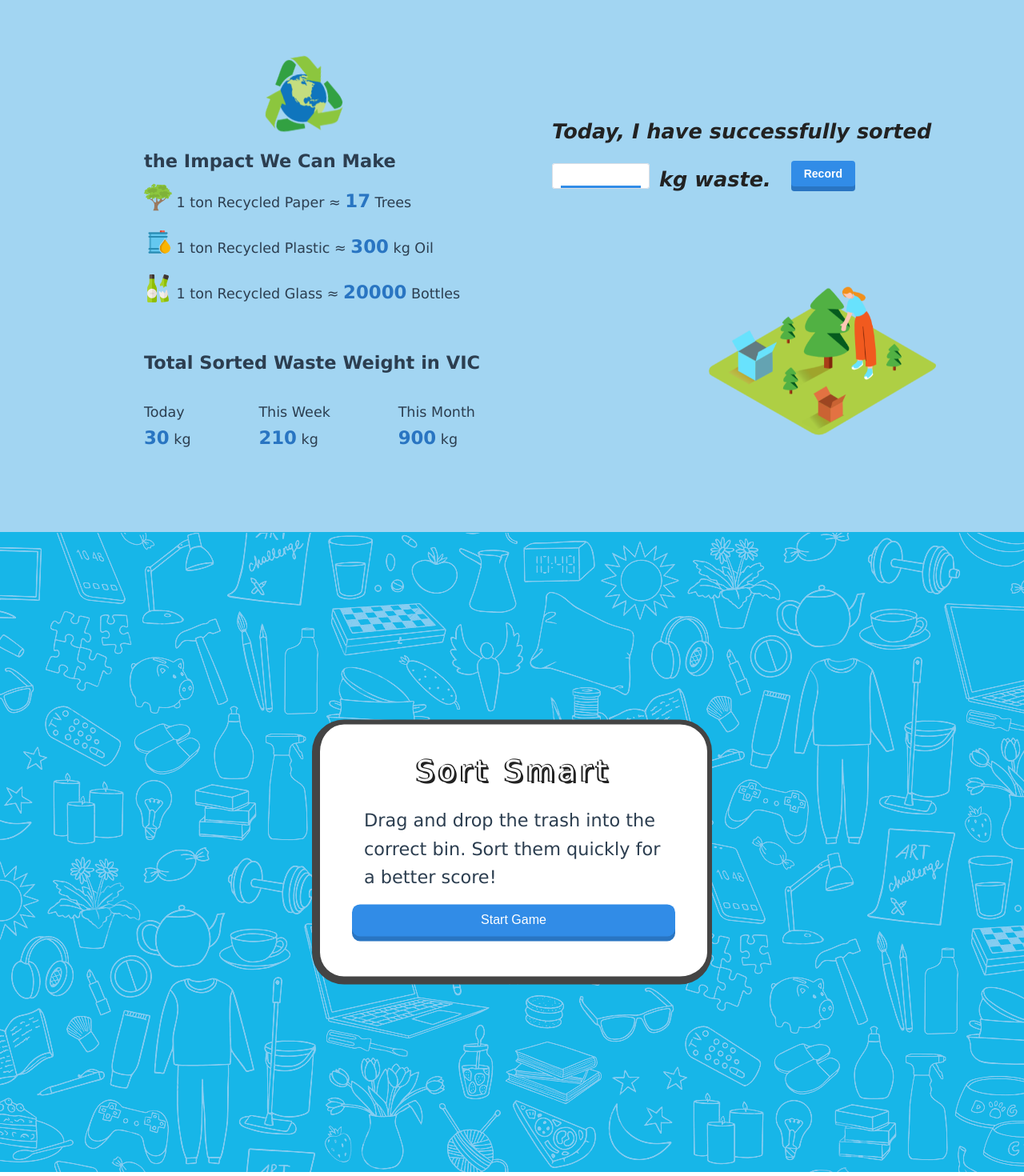
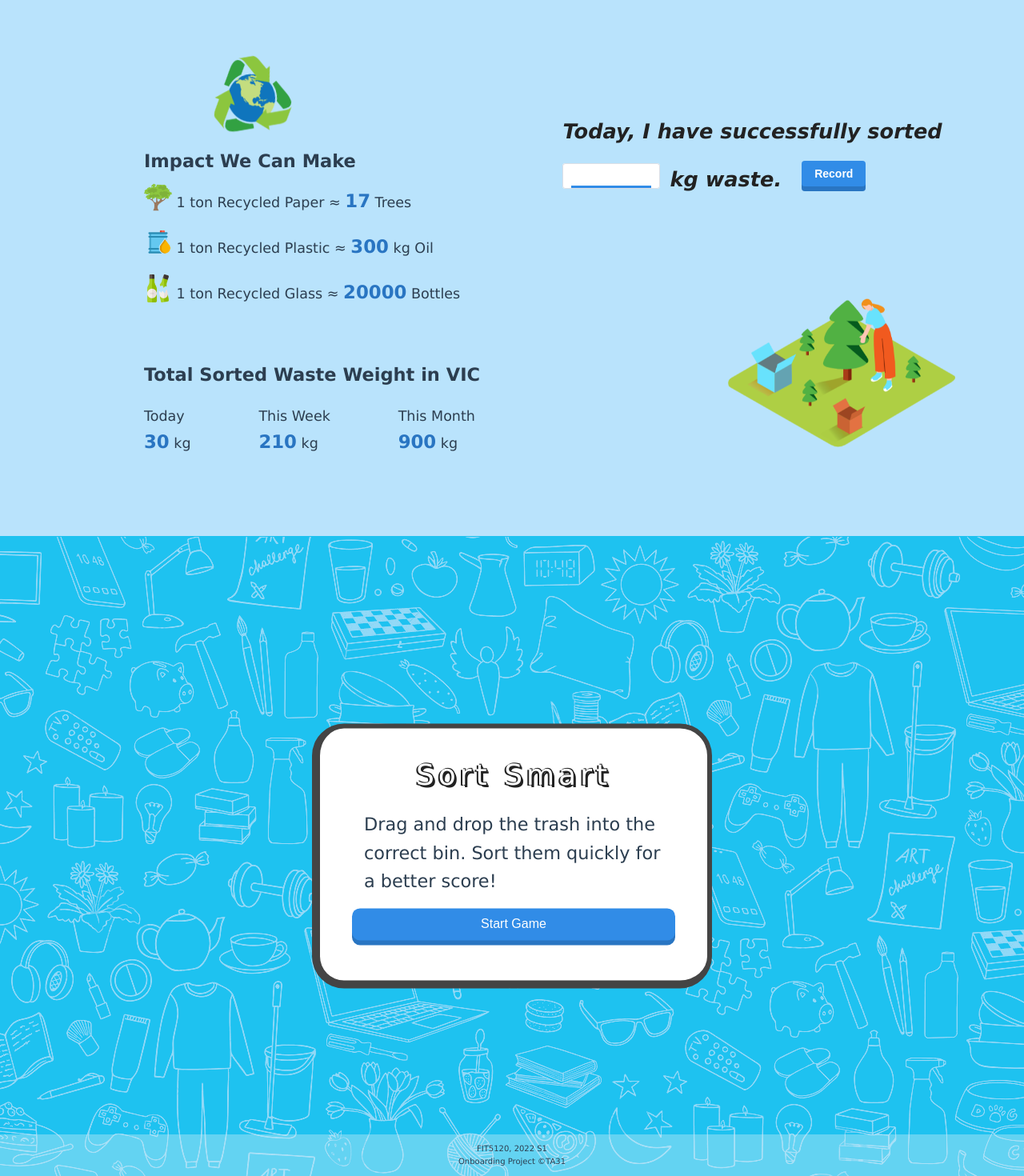
Before and after one commit to wannngkee/Let-us-sort, a Vue app: page / in a window 1280 px wide. Shown: the part 841-2311 px from the top of the page at 80% size. Built offline with nearby package versions, Linux system fonts and the light colour scheme.

Commit message:
add responsive

```diff
--- a/index.html
+++ b/index.html
@@ -4,7 +4,7 @@
     <meta charset="UTF-8" />
     <link rel="icon" href="/favicon.ico" />
     <meta name="viewport" content="width=device-width, initial-scale=1.0" />
-    <title>Sort Smart</title>
+    <title>Let's Sort</title>
   </head>
   <body>
     <div id="app"></div>
--- a/src/Accumulator.vue
+++ b/src/Accumulator.vue
@@ -6,7 +6,7 @@
         <img class="mainPic" src="./assets/images/earth.png" alt="earth" />
         <div class="desc">
           <h2 style="font-weight: bold; margin-bottom: 5px">
-            the Impact We Can Make
+            Impact We Can Make
           </h2>
           <h3>
             <img class="icon" src="./assets/images/tree.png" alt="tree" />
@@ -110,6 +110,19 @@ const daily = ref(30);
 const weekly = ref(210);
 const monthly = ref(900);
 
+const getData = () => {
+  fetch("http://168.138.24.134:8082/garbageSort/record/getWeight", {
+    headers: { "Content-type": "application/json" },
+  })
+    .then((res) => res.json())
+    .then((response) => {
+      console.log({ response });
+    })
+    .catch((error) => {
+      console.log("Looks like there was a problem: \n", error);
+    });
+};
+
 const submitForm = async (formEl) => {
   if (!formEl) return;
   await formEl.validate((valid, fields) => {
@@ -121,6 +134,7 @@ const submitForm = async (formEl) => {
       monthly.value += form.weight;
       console.log("submit!", form.weight);
       // send data here
+      getData();
     } else {
       console.log("error submit!", fields);
     }
@@ -130,7 +144,7 @@ const submitForm = async (formEl) => {
 
 <style scoped>
 .container {
-  background: #a2d5f2;
+  background: #b9e3fc;
   /* height: 100vh; */
   display: flex;
   padding: 50px 80px;
@@ -152,11 +166,13 @@ const submitForm = async (formEl) => {
 }
 .right {
   width: 50%;
-  /* padding: 20px; */
+  display: flex;
+  justify-content: center;
 }
 
 .mainPic {
   width: 8vw;
+  right: 5vw;
   -webkit-animation: spin 6s linear infinite;
   -moz-animation: spin 6s linear infinite;
   animation: spin 6s linear infinite;
@@ -188,7 +204,7 @@ const submitForm = async (formEl) => {
 .bottom {
   display: flex;
   flex-direction: column;
-  margin: 0px 50px 50px;
+  margin: 15px 50px 50px;
   position: relative;
   justify-content: flex-start;
   padding: 0px 50px;
@@ -196,13 +212,14 @@ const submitForm = async (formEl) => {
 
 .stats {
   display: flex;
-  margin-top: 30px;
+  margin-top: 20px;
   justify-content: space-between;
 }
 
 .enter {
   margin-top: 50px;
-  width: 550px;
+  max-width: 550px;
+  min-width: 300px;
 }
 
 .enter h2 {
@@ -247,7 +264,25 @@ strong {
 .illustration {
   width: 25vw;
   position: absolute;
-  right: -5vh;
+  right: -5vw;
   top: -20vh;
 }
+
+@media (max-width: 1000px) {
+  .top {
+    flex-direction: column;
+    padding: 30px 20px;
+  }
+  .right {
+    width: 100%;
+  }
+
+  .stats {
+    width: 90%;
+  }
+  .illustration {
+    top: 0vh;
+    right: -15vw;
+  }
+}
 </style>
--- a/src/App.vue
+++ b/src/App.vue
@@ -1,8 +1,8 @@
 <template>
   <body>
-    <header>
+    <header class=".navbar">
       <div class="title">
-        <a href="#home" class="navItem"><h1>Let's sort</h1></a>
+        <a href="#home" class="navItem"><h1>Let's Sort</h1></a>
       </div>
       <div class="nav">
         <a
@@ -37,6 +37,11 @@
     <section id="game">
       <Game />
     </section>
+    <footer>
+      <div>FIT5120, 2022 S1</div>
+      <div>Onboarding Project ©TA31</div>
+      <!-- <div>©TA31</div> -->
+    </footer>
   </body>
 </template>
 
@@ -59,6 +64,17 @@ window.addEventListener("scroll", () => {
       selected.value = index;
     }
   });
+  const top = window.scrollY;
+  const nav = document.querySelector("header");
+  if (top >= 50 && top <= 640) {
+    nav.classList.remove("first", "second");
+    nav.classList.add("first");
+  } else if (top > 640 && top <= 1380) {
+    nav.classList.remove("first", "second");
+    nav.classList.add("second");
+  } else {
+    nav.classList.remove("first", "second");
+  }
 });
 </script>
 
@@ -101,11 +117,51 @@ header {
   font-style: italic;
 }
 
-/* #accumulator {
-  height: 100vh;
-} */
+.first {
+  background-color: #cbebf5;
+  transition: all 0.5s;
+}
 
-/* .section {
-  height: 100vh;
-} */
+.second {
+  background-color: #b9e3fc;
+  transition: all 0.5s;
+}
+footer {
+  margin-top: -52px;
+  font-size: 10px;
+  padding: 10px;
+  /* height: 75px; */
+  display: flex;
+  flex-direction: column;
+  justify-content: center;
+  align-items: center;
+  /* background-color: #cbebf5; */
+  background-color: rgba(203, 235, 245, 40%);
+  /* background: linear-gradient(45deg, #cbebf5 0%, #a1cae2 100%); */
+}
+
+.contactIcon {
+  display: inline-block;
+  margin-top: 2px;
+  margin-left: 8px;
+  margin-right: 8px;
+  font-size: 16px;
+  color: #000;
+}
+
+.contactIcon:hover {
+  color: #eee;
+}
+
+@media (max-width: 1000px) {
+  .nav {
+    width: 50%;
+  }
+}
+
+@media (max-width: 650px) {
+  .nav {
+    flex-direction: column;
+  }
+}
 </style>
--- a/src/Game.vue
+++ b/src/Game.vue
@@ -76,7 +76,7 @@ watch(score, () => {
 @import "./assets/base.css";
 .game {
   /* background-color: #cbebf5; */
-  background: #17b5e9 url(./assets/images/bg.png);
+  background: #17b5e9 url(./assets/images/bg1.png);
   padding: 60px 30px 0px 30px;
 }
 
@@ -94,9 +94,10 @@ watch(score, () => {
 }
 
 header {
-  height: 100px;
+  height: 90px;
   width: 100%;
-  padding: 40px 150px;
+  padding: 0px 150px;
+  margin-bottom: 10px;
   display: flex;
   justify-content: space-between;
   /* background-color: aliceblue */
@@ -114,4 +115,16 @@ header {
   margin-top: 25px;
   margin-left: 45px;
 }
+
+@media (max-width: 1000px) {
+  .game {
+    padding: 100px 30px 0px 30px;
+  }
+}
+
+@media (max-width: 800px) {
+  .game {
+    padding: 150px 30px 0px 30px;
+  }
+}
 </style>
--- a/src/Home.vue
+++ b/src/Home.vue
@@ -54,4 +54,14 @@ button {
   height: 40px;
   width: 120px;
 }
+
+@media (max-width: 750px) {
+  .wrapper {
+    flex-direction: column;
+    padding: 150px 50px 00px 50px;
+  }
+  img {
+    bottom: 120px;
+  }
+}
 </style>
--- a/src/components/DragnDrop.vue
+++ b/src/components/DragnDrop.vue
@@ -154,7 +154,7 @@ const onDrop = (event, list) => {
   border-radius: 0.2rem;
   box-shadow: 0 0.1rem 0.3rem rgb(48 55 66 / 30%);
   padding: 10px;
-  height: 30rem;
+  max-height: 480px;
   position: relative;
 }
 
@@ -204,4 +204,14 @@ const onDrop = (event, list) => {
   margin-right: auto;
   width: 80%;
 }
+
+@media (max-width: 1000px) {
+  .drop-zone {
+    height: 50vw;
+  }
+  .item img {
+    width: 1.2rem;
+    height: 1.2rem;
+  }
+}
 </style>
```
Also changed, not shown: src/assets/images/bg1.png (added), 1 other file (tests, documents, lock files or other folders).
